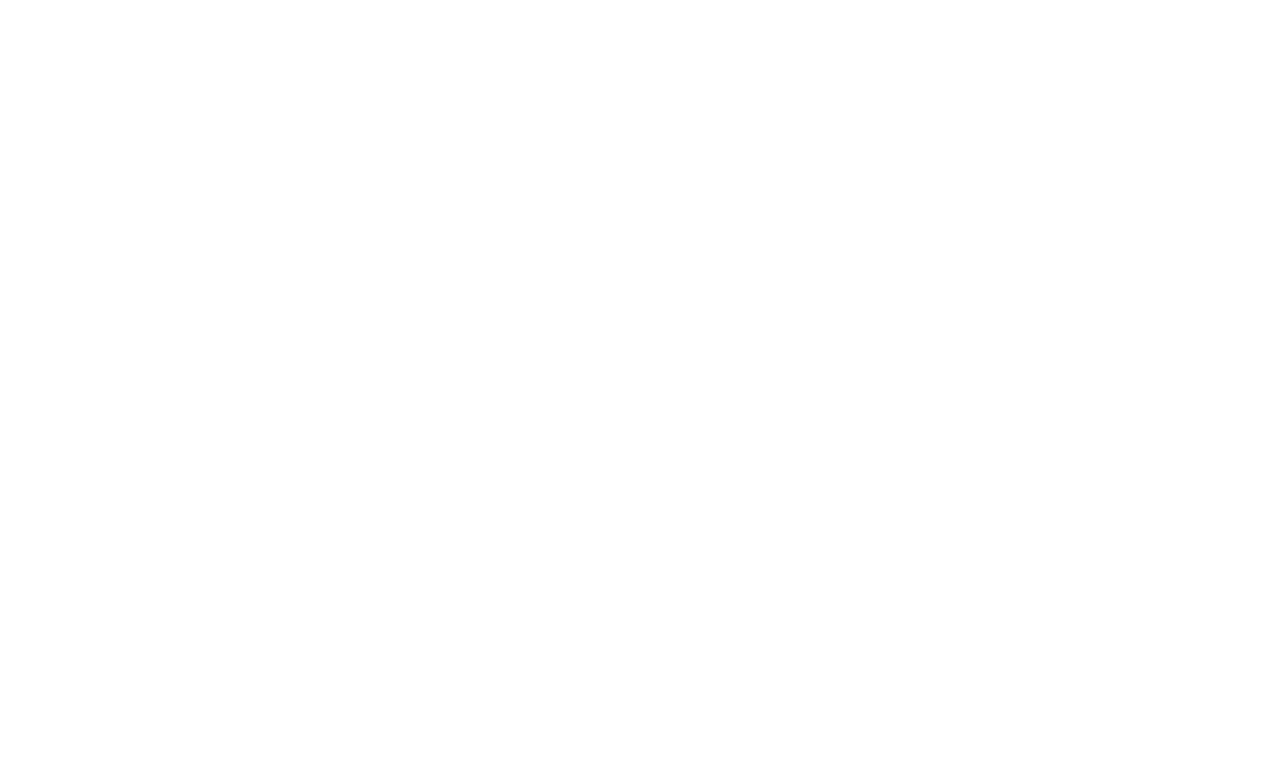
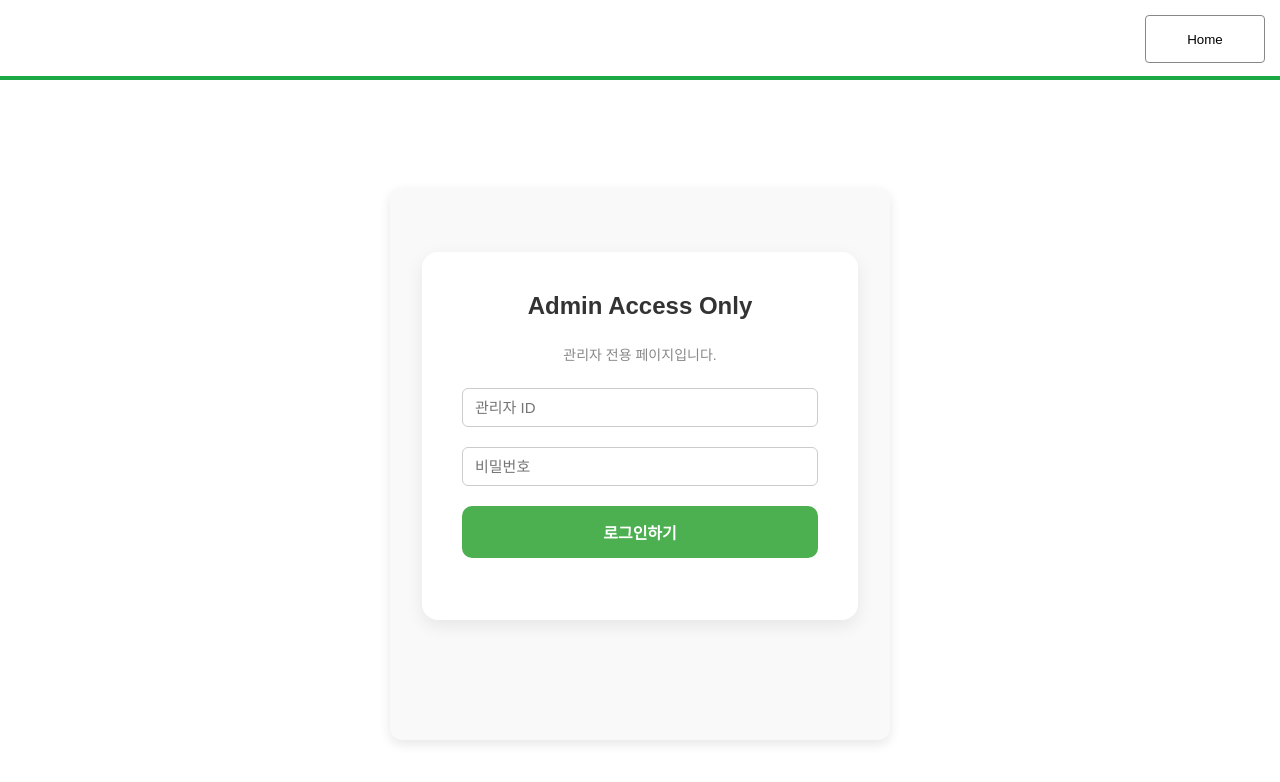
Before and after one commit to JI1047/jupjup-fe, a React (Create React App) app: page /adminlogin in a window 1280 px wide. Before the commit this address had no page. Shown: the top 782 px of the page. Built offline with nearby package versions, Linux system fonts and the light colour scheme.

Commit message:
관리자로그인 페이지 추가

```diff
--- a/src/App.js
+++ b/src/App.js
@@ -1,15 +1,17 @@
-import React from 'react';
-import './App.css';
-import { BrowserRouter, Routes, Route } from 'react-router-dom';
+import React from "react";
+import "./App.css";
+import { BrowserRouter, Routes, Route } from "react-router-dom";
+import Test from "./Pages/Test";
 import Start from "./Pages/Start";
 import Main from "./Pages/Main/Main";
 import Login from "./Pages/Login";
+import Adminlogin from "./Pages/adminlogin.js";
 import Signup from "./Pages/Signup";
 import SignupSuccess from "./Pages/SignupSuccess";
 import LoginVal from "./Pages/LoginVal";
 import SocialSignUp from "./Pages/SocialSignUp";
 import MyPage from "./Pages/MyPage";
-import CalPage from './Pages/Main/calculate/calPage.jsx';
+import CalPage from "./Pages/Main/calculate/calPage.jsx";
 import MypageInfo from "./Components/MyPage/MypageInfo";
 import Pointhistory from "./Components/MyPage/MypagePointHistory";
 import ExchangeHistory from "./Components/MyPage/ExchangeHistory";
@@ -32,6 +34,7 @@
                     <Route path="IntroduseTH" element={<IntroduseTH />} />
                     <Route path="IntroduseFO" element={<IntroduseFO />} />
                     <Route path="/login" element={<Login />} />
+                    <Route path="/adminlogin" element={<Adminlogin />} />
                     <Route path="/Signup" element={<Signup />} />
                     <Route path="/LoginVal" element={<LoginVal />} />
                     <Route path="/Signup/SocialSignUp" element={<SocialSignUp />} />
@@ -40,14 +43,15 @@
                     {/* <Route path="/MyPage" element={<MypageInformation />} /> */}
                     <Route path="/calPage" element={<CalPage />} />
                     <Route path="/MyPage/Info" element={<MypageInfo />} />
-                    <Route path="/MyPage/Poinhistory" element={<Pointhistory />} />
+                    <Route path="/MyPage/PointHistory" element={<Pointhistory />} />
                     <Route path="/MyPage/ExchangeHistory" element={<ExchangeHistory />} />
                     <Route path="/MyPage/ExchangeRequest" element={<ExchangeRequest />} />
+                    <Route path="/points" element={<Pointhistory />} />
 
                     <Route path="/Main" element={<Main />} />
                     <Route path="/auth" element={<AuthCodePage />} />
-                </Routes>
-      </BrowserRouter>
+                  </Routes>
+                </BrowserRouter>
 
     </div>
   );
--- a/src/Components/Start/StartHeader.js
+++ b/src/Components/Start/StartHeader.js
@@ -5,7 +5,7 @@
 const StartHader = () => {
   return (
     <div className="Hader">
-       <Link to="/Login">
+       <Link to="/Adminlogin">
           <button className="login-button">Admin only</button>
           </Link>
           {/* <Link to="/Mypage">
--- /dev/null
+++ b/src/Components/admin/adminbody.js
@@ -0,0 +1,84 @@
+import "../../Styles/admin/adminbody.css";
+import React, { useState, useEffect } from "react";
+import { useNavigate } from "react-router-dom";
+
+function AdminBody() {
+  const [id, setId] = useState("");
+  const [password, setPassword] = useState("");
+  const navigate = useNavigate();
+
+  // ✅ 로컬 로그인
+  const handleLogin = async () => {
+    try {
+      const response = await fetch(
+        "http://13.209.202.27:8080/api/auth/local-login",
+        {
+          method: "POST",
+          headers: { "Content-Type": "application/json" },
+          body: JSON.stringify({ email: id, password }),
+        }
+      );
+
+      if (response.ok) {
+        const data = await response.json();
+        localStorage.setItem("accessToken", data.jwt);
+
+        console.log("🔥 accessToken:", data.jwt);
+        console.log("로컬 로그인 성공:", data);
+
+        setTimeout(() => {
+          navigate("/auth");
+        }, 150);
+
+      } else {
+        alert("로그인 실패: 아이디 또는 비밀번호가 틀렸습니다.");
+      }
+    } catch (error) {
+      console.error("로그인 에러:", error);
+      alert("서버 오류가 발생했습니다.");
+    }
+  };
+
+  // ✅ 소셜 로그인 콜백
+  useEffect(() => {
+    const urlParams = new URLSearchParams(window.location.search);
+    const jwt = urlParams.get("token");
+
+    if (jwt) {
+      localStorage.setItem("accessToken", jwt);
+      console.log("🔥 accessToken:", jwt);
+      navigate("/login-success");
+    }
+  }, [navigate]);
+
+  return (
+    <div className="admin-container">
+      <div className="admin-box">
+        <h2 className="admin-title">Admin Access Only</h2>
+        <p className="admin-sub">관리자 전용 페이지입니다.</p>
+
+        <input
+          type="text"
+          placeholder="관리자 ID"
+          className="admin-input"
+          value={id}
+          onChange={(e) => setId(e.target.value)}
+        />
+
+        <input
+          type="password"
+          placeholder="비밀번호"
+          className="admin-input"
+          value={password}
+          onChange={(e) => setPassword(e.target.value)}
+        />
+
+        <button className="admin-btn" onClick={handleLogin}>
+          로그인하기
+        </button>
+      </div>
+    </div>
+  );
+}
+
+export default AdminBody;
--- a/src/Pages/Main/auth.jsx
+++ b/src/Pages/Main/auth.jsx
@@ -32,8 +32,8 @@
     <div>
       {/* ✅ 상단 헤더 유지 */}
       <div className="My-Header">
-        <button className="home-back-button" onClick={() => navigate("/Main")}>
-          Home
+        <button className="home-back-button" onClick={() => navigate("/adminlogin")}>
+          logout
         </button>
       </div>
 
--- a/src/Pages/Main/mapSidebar.jsx
+++ b/src/Pages/Main/mapSidebar.jsx
@@ -36,7 +36,7 @@
   },
   {
     title: "포인트",
-    url: "/points",
+    url: "/MyPage/pointHistory",
     icon: Coins,
     badge: "25P",
   },
--- /dev/null
+++ b/src/Pages/adminlogin.js
@@ -0,0 +1,14 @@
+import "../Styles/admin/adminlogin.css";
+import Header from "../Components/Login/LoginHeader";
+import Body from "../Components/admin/adminbody";
+
+const adminlogin = () => {
+  return (
+    <div className="Login">
+      <Header />
+      <Body />
+    </div>
+  );
+};
+
+export default adminlogin;
--- /dev/null
+++ b/src/Styles/admin/adminbody.css
@@ -0,0 +1,66 @@
+.admin-container {
+  width: 120%;
+
+  top: 3rem;
+  display: flex;
+  justify-content: center;
+  align-items: center;
+
+  font-family: "Pretendard", sans-serif;
+}
+
+.admin-box {
+  width: 100%;
+  height: 23rem;
+  padding: 40px;
+  margin-top: 2rem;
+  background: #ffffff;
+  border-radius: 16px;
+  box-shadow: 0 6px 18px rgba(0,0,0,0.08);
+  text-align: center;
+}
+
+.admin-title {
+  font-size: 22px;
+  font-weight: 700;
+  color: #333;
+}
+
+.admin-sub {
+  margin-top: 4px;
+  margin-bottom: 24px;
+  font-size: 14px;
+  color: #888;
+}
+
+.admin-input {
+  width: 100%;
+  padding: 14px;
+  margin-bottom: 14px;
+  border: 1px solid #ccc;
+  border-radius: 10px;
+  font-size: 15px;
+  outline: none;
+  transition: border-color 0.2s ease;
+}
+
+.admin-input:focus {
+  border-color: #4caf50;
+}
+
+.admin-btn {
+  width: 100%;
+  padding: 14px;
+  background: #4caf50;
+  color: white;
+  font-size: 16px;
+  border-radius: 10px;
+  border: none;
+  cursor: pointer;
+  font-weight: 600;
+  transition: background 0.2s;
+}
+
+.admin-btn:hover {
+  background: #43a047;
+}
--- /dev/null
+++ b/src/Styles/admin/adminlogin.css
@@ -0,0 +1,10 @@
+.Login{
+    display: flex;
+    width: 100%;
+    justify-content: center;
+    flex-direction: column;
+    align-items: center;
+
+
+
+}
```
